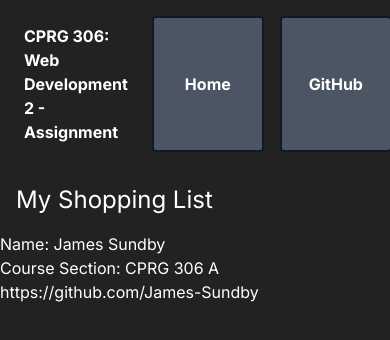
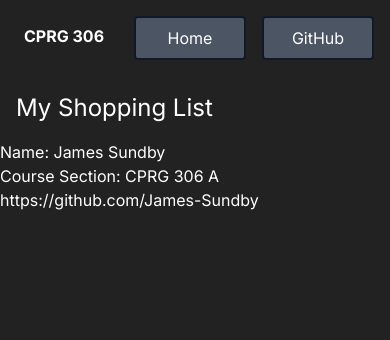
Before and after one commit to James-Sundby/cprg306-assignments, a Next.js app: page /week2 in a window 390 px wide. Shown: the top 340 px of the page. Built offline with nearby package versions, Linux system fonts and the light colour scheme.

Commit message:
Update nav-bar.js

```diff
--- a/app/nav-bar.js
+++ b/app/nav-bar.js
@@ -5,13 +5,14 @@ export default function NavBar() {
         <>
             <div className = "flex justify-between p-2 ">
                 <div className = "flex font-bold m-2 p-2">
-                    <h1>CPRG 306: Web Development 2 - Assignment</h1>
+                    <h1 className="hidden md:block ">CPRG 306: Web Development 2 - Assignment</h1>
+                    <h1 className="block md:hidden">CPRG 306</h1>
                 </div>
                 <div className="flex">
-                    <button className = "font-bold m-2 bg-gray-600 rounded p-2 hover:bg-gray-700 border-2 border-gray-900 text-white w-28">
+                    <button className = "m-2 bg-gray-600 rounded p-2 hover:bg-gray-700 border-2 border-gray-900 text-white w-28">
                             <Link href="/">Home</Link>
                     </button>
-                    <button className = "font-bold m-2 bg-gray-600 rounded p-2 hover:bg-gray-700 border-2 border-gray-900 text-white w-28">
+                    <button className = "m-2 bg-gray-600 rounded p-2 hover:bg-gray-700 border-2 border-gray-900 text-white w-28">
                             <Link href="https://github.com/James-Sundby">GitHub</Link>
                     </button>
                 </div>
@@ -19,3 +20,4 @@ export default function NavBar() {
         </>
     )
 }
+//
```
